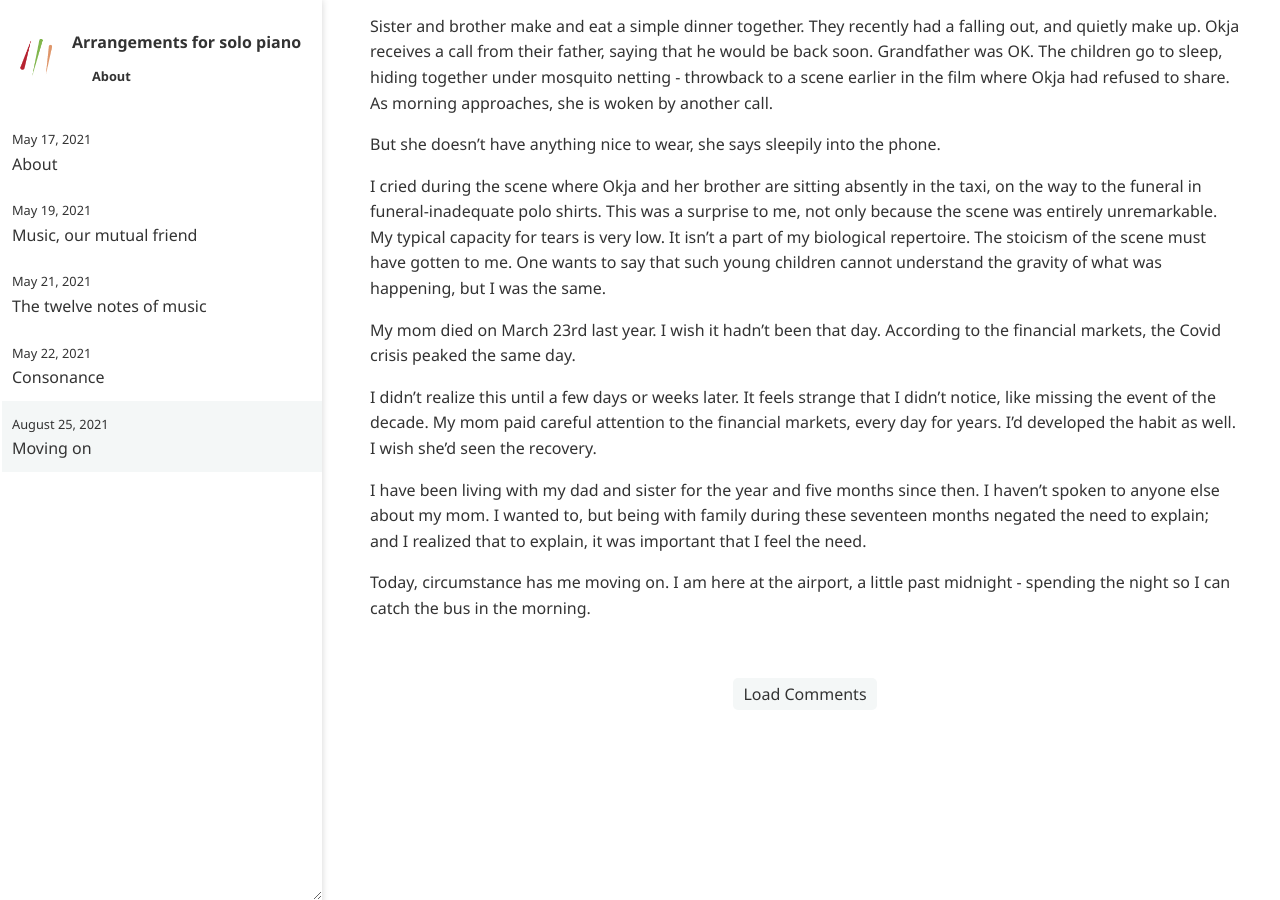
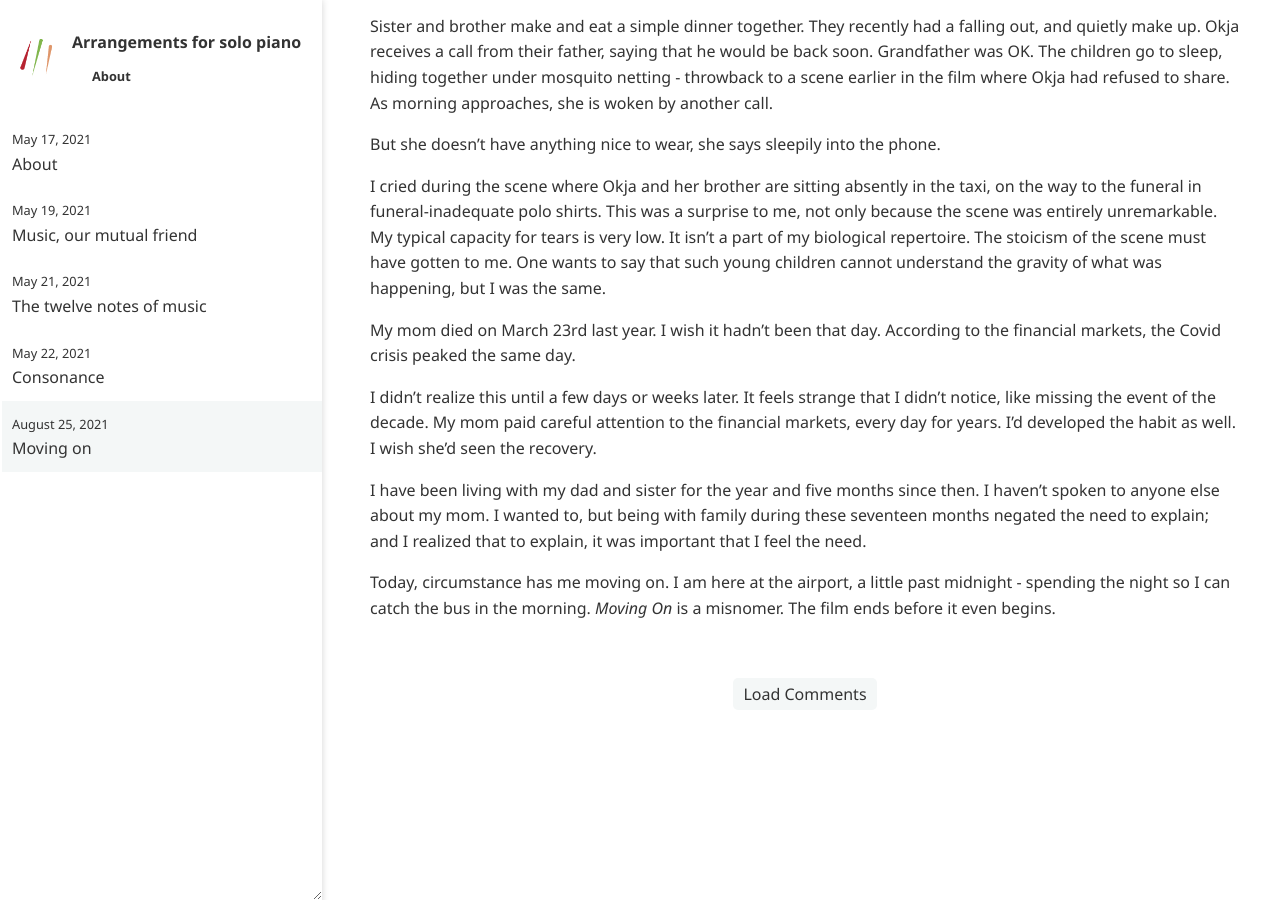
Before and after one commit to ansyblenetwork/arrpiano, a Jekyll site: the page built from _posts/2021-08-25-moving-on.md, in a window 1280 px wide and 900 px high, scrolled down 724 px. Built offline with Jekyll 4.4.1, drawn with Linux system fonts in a browser that asks for light colours.

Commit message:
Update 2021-08-25-moving-on.md

```diff
--- a/_posts/2021-08-25-moving-on.md
+++ b/_posts/2021-08-25-moving-on.md
@@ -29,4 +29,4 @@ I didn't realize this until a few days or weeks later. It feels strange that I d
 
 I have been living with my dad and sister for the year and five months since then. I haven't spoken to anyone else about my mom. I wanted to, but being with family during these seventeen months negated the need to explain; and I realized that to explain, it was important that I feel the need.
 
-Today, circumstance has me moving on. I am here at the airport, a little past midnight - spending the night so I can catch the bus in the morning.
+Today, circumstance has me moving on. I am here at the airport, a little past midnight - spending the night so I can catch the bus in the morning. _Moving On_ is a misnomer. The film ends before it even begins.
```
